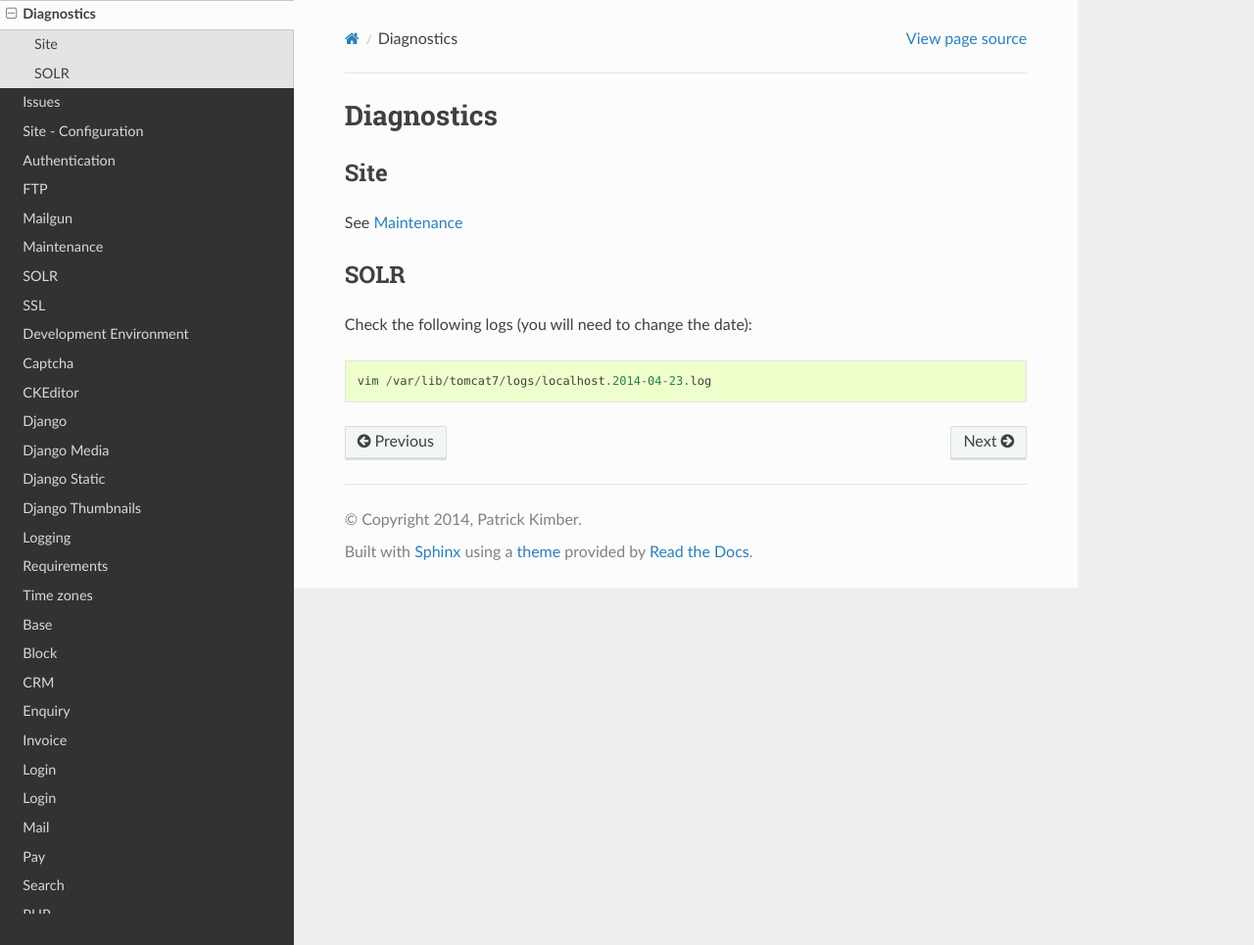
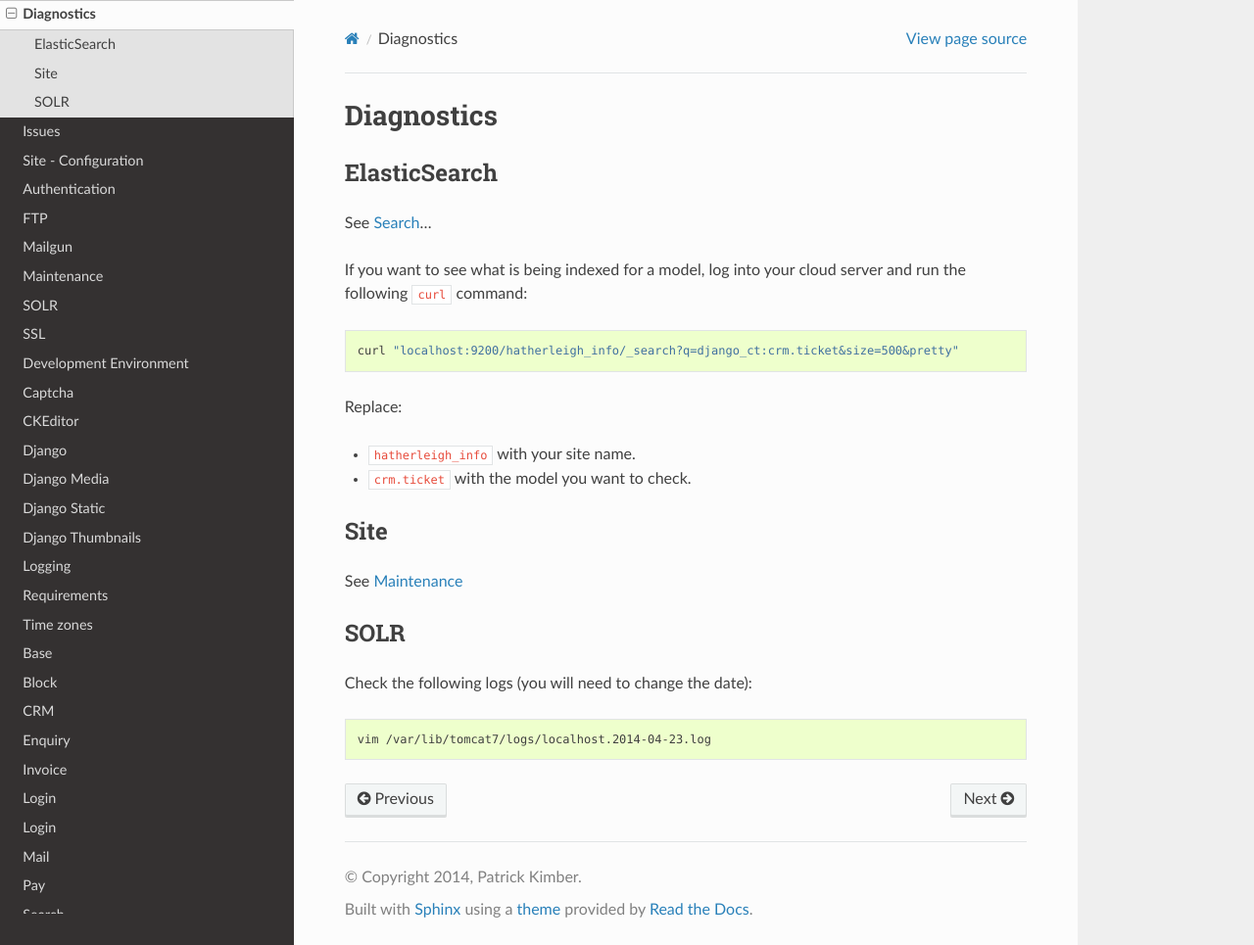
Before and after one commit to pkimber/old-docs-migrated-to-gitlab, a Sphinx documentation site: the page built from source/diagnostics.rst, in a window 1280 px wide and 965 px high. Shown: the whole window at 98% size. Built offline with Sphinx 7.4.7 and the Read the Docs theme 2.0.0, drawn with Linux system fonts in a browser that asks for light colours.

Commit message:
elastic search diagnostics

```diff
--- a/source/diagnostics.rst
+++ b/source/diagnostics.rst
@@ -1,5 +1,22 @@
 Diagnostics
 ***********
+
+.. highlight:: bash
+
+ElasticSearch
+=============
+
+See :doc:`app-search`...
+
+If you want to see what is being indexed for a model, log into your cloud
+server and run the following ``curl`` command::
+
+  curl "localhost:9200/hatherleigh_info/_search?q=django_ct:crm.ticket&size=500&pretty"
+
+Replace:
+
+- ``hatherleigh_info`` with your site name.
+- ``crm.ticket`` with the model you want to check.
 
 Site
 ====
```
Also changed, not shown: source/app-search.rst (+17 -2 lines).
